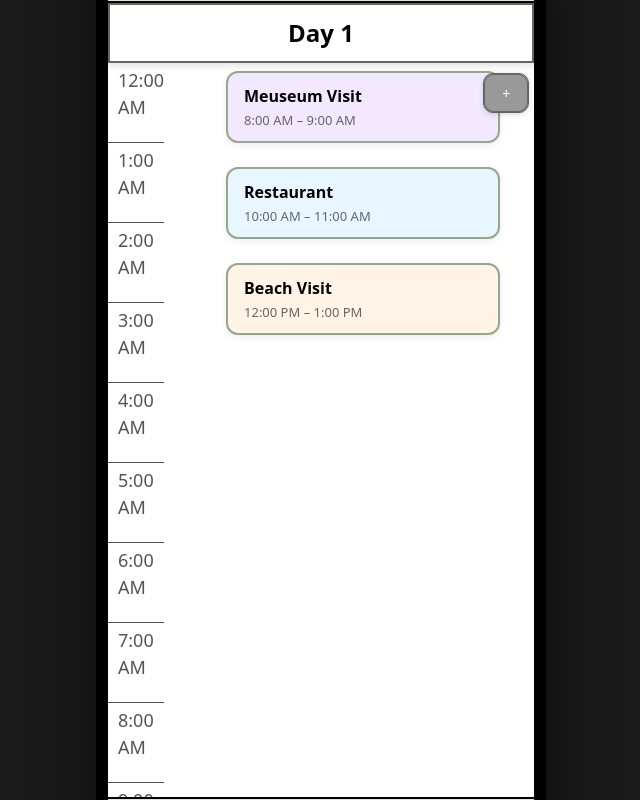
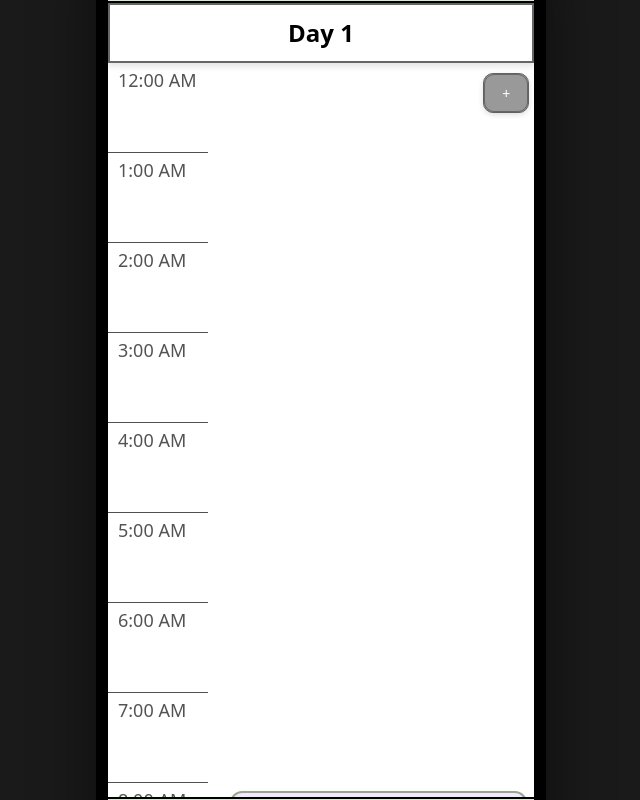
Before and after one commit to haywirebanana/cpsc481-tripadventurers, a React (Vite) app in the folder trip-adventurers/: page /trip/1/intinerary in a window 1280 px wide. Shown: the whole page, without its empty margins (319-959 px from the left). Built offline with nearby package versions, Linux system fonts and the light colour scheme.

Commit message:
Event cards now lineup with the time slots and event cards are now buttons, added "add event" button as welll
just need to add the popup for event details

```diff
--- a/trip-adventurers/src/components/itinerary.css
+++ b/trip-adventurers/src/components/itinerary.css
@@ -8,21 +8,19 @@
 
 .timeline {
   display: flex;
-  flex-direction: row;
+  flex-direction: relative;
 }
 
 /* Left hour column */
 .time-column {
   width: 100px;
-  margin-right: 50px;
+  margin-right: 10px;
 }
 
 /* Hour slots */
 .time-slot {
-  height: 80px;
+  height: 90px;
   border-bottom: 1px solid #505050;
-  display: flex;
-  align-items: flex-start;
   padding-top: 4px;
   padding-left: 10px;
   color: #535353;
@@ -32,6 +30,7 @@
 /* Event card column */
 .events-column {
   flex-grow: 1;
+  position: relative;
 }
 
 .event-button {
@@ -42,10 +41,13 @@
 
 /* ensures event-card styling stays intact */
 .event-card {
+  position: absolute;
+  z-index: 1;
+  width: 110%;
   padding: 12px 16px;
   border-radius: 12px;
   margin-bottom: 16px;
-  box-shadow: 0px 2px 6px rgba(0, 0, 0, 0.08);
+  box-shadow: 0px 10px 16px rgba(0, 0, 0, 0.08);
   cursor: pointer;
 }
 
@@ -65,10 +67,10 @@
 width: 100%;
 position: sticky;
 top: 0px;
+z-index: 10000;
 overflow-x: auto;
 padding: 10px 10px;
 text-align: center;
-
 background: #FFFFFF;
 display: absolute;
 align-items: center;
@@ -79,6 +81,7 @@ border: #666666 2px solid;
 /* Add Event Button */
 .add-event-button {
   background-color: #999999;
+  z-index: 1000;
   color: white;
   cursor: pointer;
   font-size: 14px;
--- a/trip-adventurers/src/pages/Intinerary.jsx
+++ b/trip-adventurers/src/pages/Intinerary.jsx
@@ -2,11 +2,21 @@ import "../components/itinerary.css";
 
 export default function Itinerary() {
   // Generate hour slots
-  const times = Array.from({ length: 25 }, (_, hour) => {
+  const times = Array.from({ length: 24 }, (_, hour) => {
     const h = hour === 0 ? 12 : hour > 12 ? hour - 12 : hour;
     const period = hour < 12 ? "AM" : "PM";
     return `${h}:00 ${period}`;
   });
+
+  function timeToMinutes(t) {
+  const [time, period] = t.split(" ");
+  let [h, m] = time.split(":").map(Number);
+
+  if (period === "PM" && h !== 12) h += 12;
+  if (period === "AM" && h === 12) h = 0;
+
+  return h * 60 + m;
+}
 
   // Example events
   const events = [
@@ -39,7 +49,8 @@ export default function Itinerary() {
 
       {/* Add Event Button */}
       <div className = "add-event-button">
-         <button className="add-event-button">+</button>
+         <button className="add-event-button"
+         onClick={() => alert("Add Event Clicked")}>+</button>
       </div>
 
 
@@ -56,20 +67,35 @@ export default function Itinerary() {
 
         {/* Event Column */}
         <div className="events-column">
-          {events.map((event, index) => (
-            <button
-  key={index}
-  className="event-card event-button"
-  style={{ backgroundColor: event.color }}
-  onClick={() => console.log("Clicked:", event.title)}
->
+          {events.map((event, index) => {
+
+              const startMinutes = timeToMinutes(event.start);
+              const endMinutes = timeToMinutes(event.end);
+              const duration = endMinutes - startMinutes;
+
+              const top = (startMinutes / 60) * 90;   // 80px per hour
+              const height = (duration / 60) * 80;    // match CSS height
+               return (
+              <div
+                key={index}
+                className="event-card"
+                role ="button"
+                tabIndex={0}
+                onClick={() => alert(`Clicked on ${event.title}`)}
+                style={{
+                  backgroundColor: event.color,
+                  top: `${top}px`,
+                  height: `${height}px`,
+                }}
+              >
 
               <h4 className="event-title">{event.title}</h4>
               <p className="event-time">
                 {event.start} – {event.end}
               </p>
-            </button>
-          ))}
+            </div>
+
+          )})}
         </div>
 
       </div>
```
